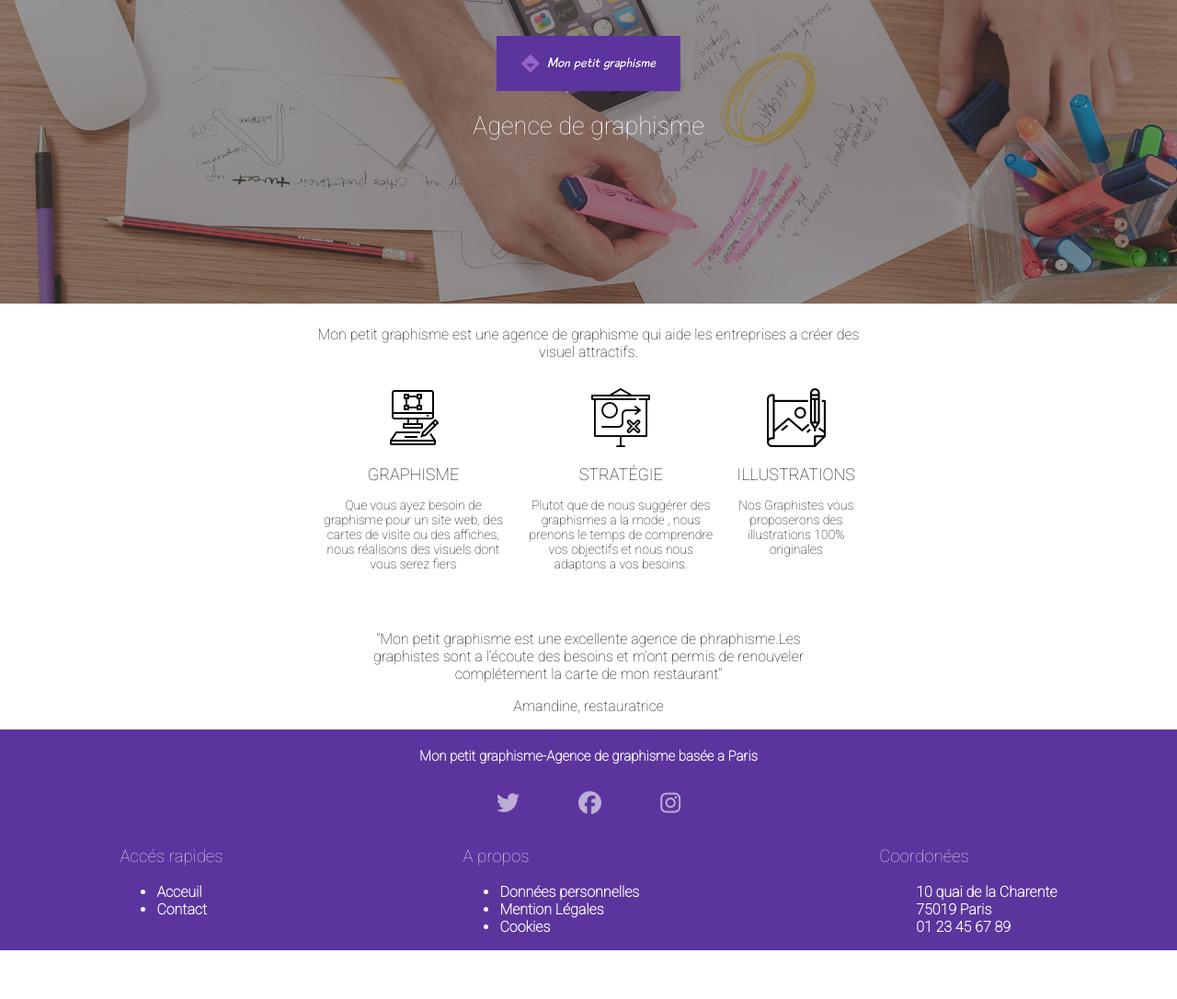
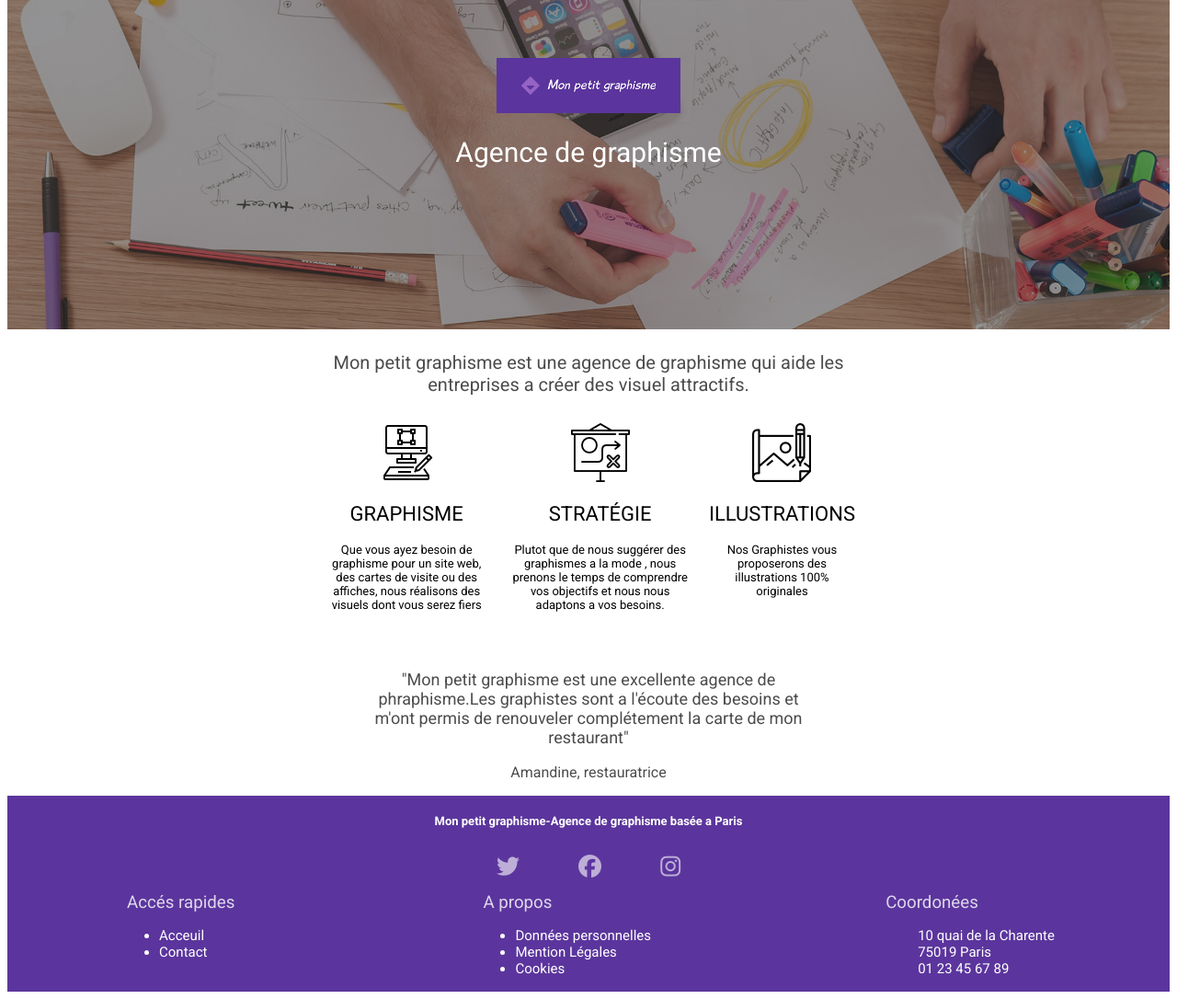
Before and after one commit to Dimorg95/Maquette, a plain HTML site: page index.html in a window 1280 px wide. Shown: the part 200-1286 px from the top of the page at 92% size. Before the commit the page ends 1233 px from the top, so only its background shows below. Drawn offline with Linux system fonts and the light colour scheme.

Commit message:
Finalisation mise en page

```diff
--- a/index.html
+++ b/index.html
@@ -6,7 +6,7 @@
     <link rel="preconnect" href="https://fonts.googleapis.com" />
     <link rel="preconnect" href="https://fonts.gstatic.com" crossorigin />
     <link
-      href="https://fonts.googleapis.com/css2?family=Roboto:wght@100&display=swap"
+      href="https://fonts.googleapis.com/css2?family=Roboto:wght@100;300;400;700&display=swap"
       rel="stylesheet"
     />
     <script
@@ -15,6 +15,7 @@
     ></script>
   </head>
   <body>
+    <div id="conteneur">
       <!--HEADER-->
       <header>
         <nav>
@@ -43,9 +44,10 @@
       <!--Explication de Mon petit graphisme-->
       <section id="presentation">
         <p id="description">
-        Mon petit graphisme est une agence de graphisme qui aide les entreprises
-        a créer des visuel attractifs.
+          Mon petit graphisme est une agence de graphisme qui aide les
+          entreprises a créer des visuel attractifs.
         </p>
+        <!--Les 3 articles d'information-->
         <section id="information">
           <article>
             <img src="Image/graphic-design.png" alt="Design graphique" />
@@ -60,9 +62,9 @@
             <img src="Image/strategie.png" alt="logo strategique" />
             <h2>Stratégie</h2>
             <p>
-            Plutot que de nous suggérer des graphismes a la mode , nous prenons
-            le temps de comprendre vos objectifs et nous nous adaptons a vos
-            besoins.
+              Plutot que de nous suggérer des graphismes a la mode , nous
+              prenons le temps de comprendre vos objectifs et nous nous adaptons
+              a vos besoins.
             </p>
           </article>
           <article>
@@ -73,12 +75,13 @@
             </p>
           </article>
         </section>
-      <section id="ciation">
+        <!--Citation en bas-->
+        <section id="citation">
           <article>
             <blockquote id="citation_contenu">
               "Mon petit graphisme est une excellente agence de phraphisme.Les
-            graphistes sont a l'écoute des besoins et m'ont permis de renouveler
-            complétement la carte de mon restaurant"
+              graphistes sont a l'écoute des besoins et m'ont permis de
+              renouveler complétement la carte de mon restaurant"
             </blockquote>
             <p id="citation_autheur">Amandine, restauratrice</p>
           </article>
@@ -87,11 +90,13 @@
       <!--Footer, pied de page-->
       <footer>
         <h2>Mon petit graphisme-Agence de graphisme basée a Paris</h2>
+        <!--Icone reseaux sociaux-->
         <div id="icon">
           <i class="fab fa-twitter"></i>
           <i class="fab fa-facebook"></i>
           <i class="fab fa-instagram"></i>
         </div>
+        <!--Trois liste d'information-->
         <div id="pied_item">
           <div class="item">
             <h3>Accés rapides</h3>
@@ -118,5 +123,6 @@
           </div>
         </div>
       </footer>
+    </div>
   </body>
 </html>
--- a/style.css
+++ b/style.css
@@ -1,7 +1,9 @@
 body {
-  margin: 0;
+  margin: 8px;
+
   font-family: "Roboto", sans-serif;
 }
+
 /*Header*/
 nav {
   display: flex;
@@ -18,11 +20,12 @@ nav li {
   margin: 0 10px 0px 20px;
 }
 nav img {
-  height: 80px;
+  height: 100px;
 }
 
 nav a {
   text-decoration: none;
+  color: black;
 }
 /*Banniere*/
 #banniere {
@@ -51,7 +54,7 @@ nav a {
 h1 {
   color: white;
   font-weight: 400;
-  font-size: 27px;
+  font-size: 30px;
 }
 /*Information/Explication du concepte*/
 
@@ -65,7 +68,9 @@ h1 {
 #description {
   max-width: 600px;
   margin: 20px 0px 20px 0px;
-  font-size: 16px;
+  font-size: 20px;
+  font-weight: 400;
+  opacity: 0.7;
 }
 #information {
   display: flex;
@@ -80,14 +85,20 @@ h1 {
 #information h2 {
   font-weight: 400;
   text-transform: uppercase;
-  font-size: 18px;
+  font-size: 22px;
 }
 #information p {
-  font-size: 14px;
+  font-size: 13px;
 }
 #citation_contenu {
   max-width: 475px;
   margin-top: 40px;
+  font-size: 18px;
+  opacity: 0.7;
+}
+#citation_autheur {
+  opacity: 0.7;
+  font-weight: 400;
 }
 /*Footer*/
 
@@ -99,7 +110,7 @@ footer {
   align-items: center;
 }
 footer h2 {
-  font-size: 15px;
+  font-size: 13px;
   margin: 20px 0px 20px 0px;
 }
 
@@ -121,11 +132,12 @@ footer h2 {
   font-size: 18;
   opacity: 0.8;
   font-weight: 400;
+  margin: 0px 15px 0px 5px;
 }
 
 .item li {
-  font-size: 16px;
-  font-weight: bold;
+  font-size: 15px;
+  font-weight: 400;
 }
 
 #no_point {
```
Lines whose indentation alone changed are shown as unchanged.
